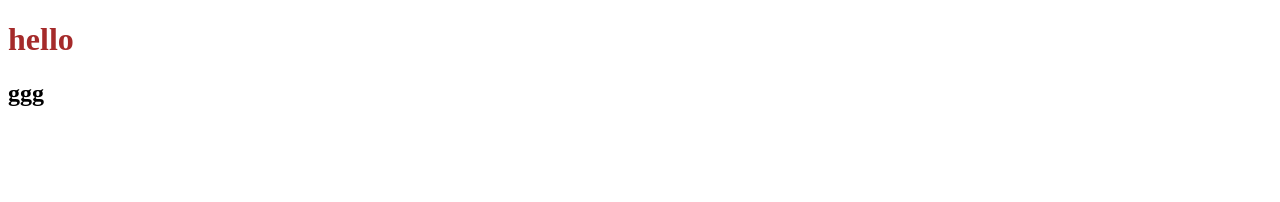
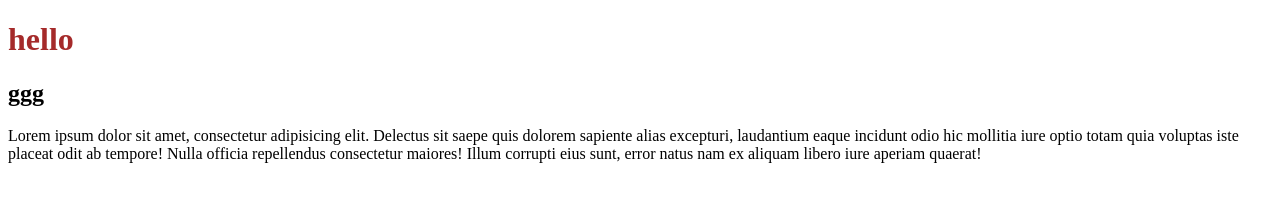
Before and after one commit to Fatama96/myProject, a plain HTML site: page index.html in a window 1280 px wide. Drawn offline with Linux system fonts and the light colour scheme.

Commit message:
new changes

```diff
--- a/index.html
+++ b/index.html
@@ -9,5 +9,6 @@
 <body>
    <h1>hello</h1>
    <h2>ggg</h2>
+   <p>Lorem ipsum dolor sit amet, consectetur adipisicing elit. Delectus sit saepe quis dolorem sapiente alias excepturi, laudantium eaque incidunt odio hic mollitia iure optio totam quia voluptas iste placeat odit ab tempore! Nulla officia repellendus consectetur maiores! Illum corrupti eius sunt, error natus nam ex aliquam libero iure aperiam quaerat!</p>
 </body>
 </html>
```
